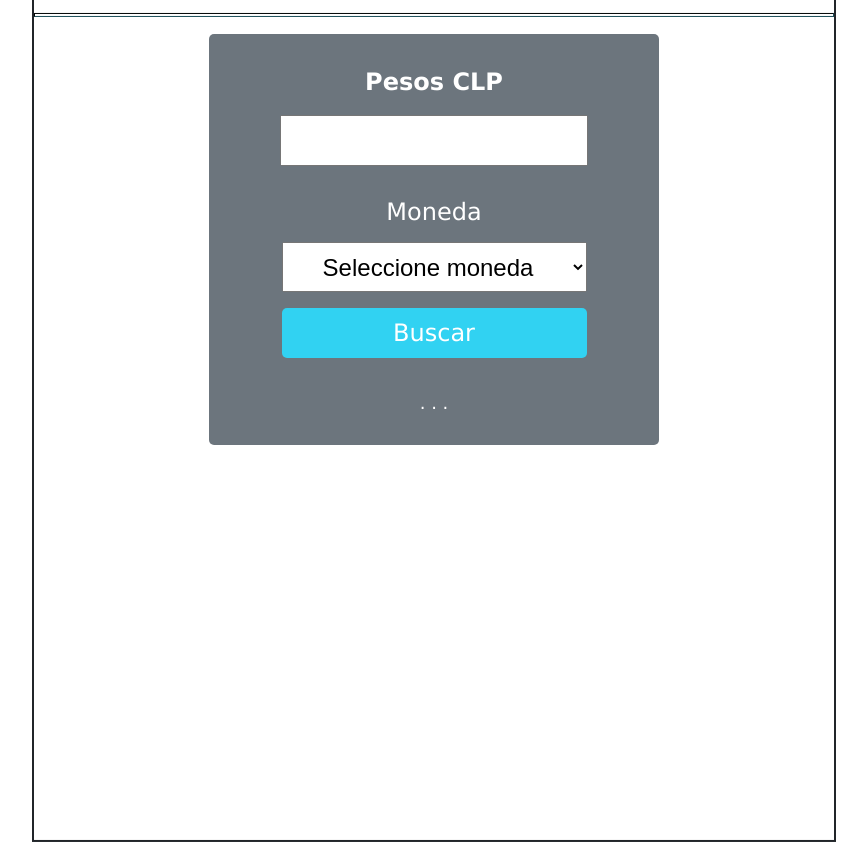
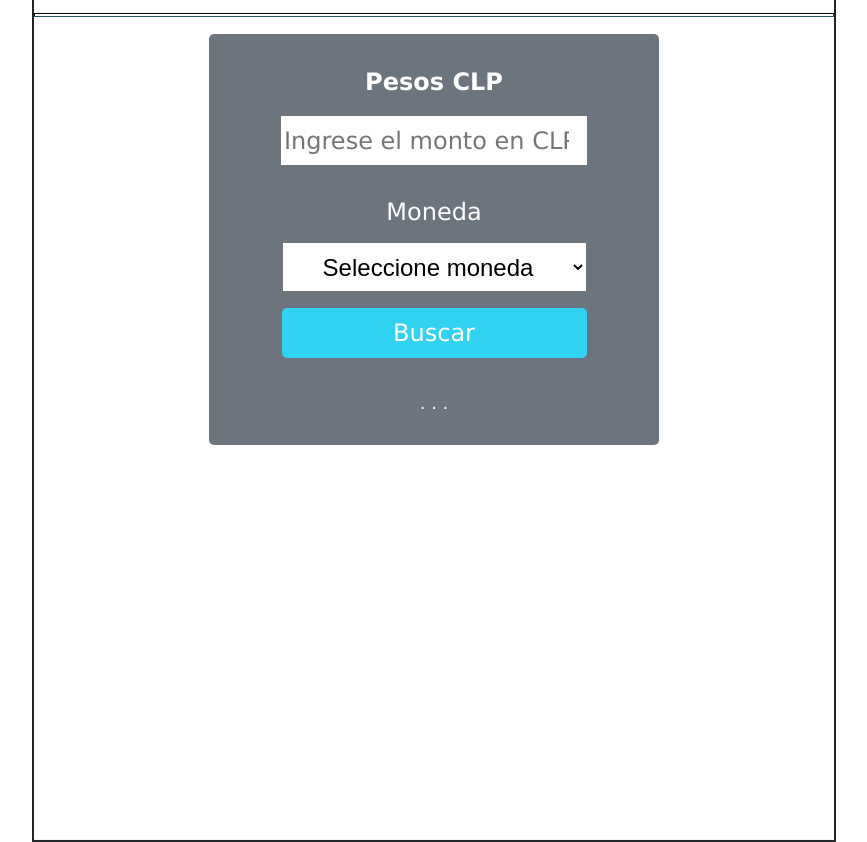
Before and after one commit to dianatf/conversor-de-monedas-js, a plain HTML site: page index.html in a window 1280 px wide. Shown: the part 61-903 px from the top of the page, without its empty margins (206-1073 px from the left). Drawn offline with nearby package versions, Linux system fonts and the light colour scheme.

Commit message:
modificado html

```diff
--- a/index.html
+++ b/index.html
@@ -16,7 +16,7 @@
         </div>
         <div class="conversor">
             <h2>Pesos CLP</h2>
-            <input type="number" id="clp">
+            <input type="number" id="clp" placeholder="Ingrese el monto en CLP">
             <label for="currencies">Moneda</label>
             <select name="currencies" id="currencies">
                 <option value="Seleccione moneda">Seleccione moneda</option>
```
